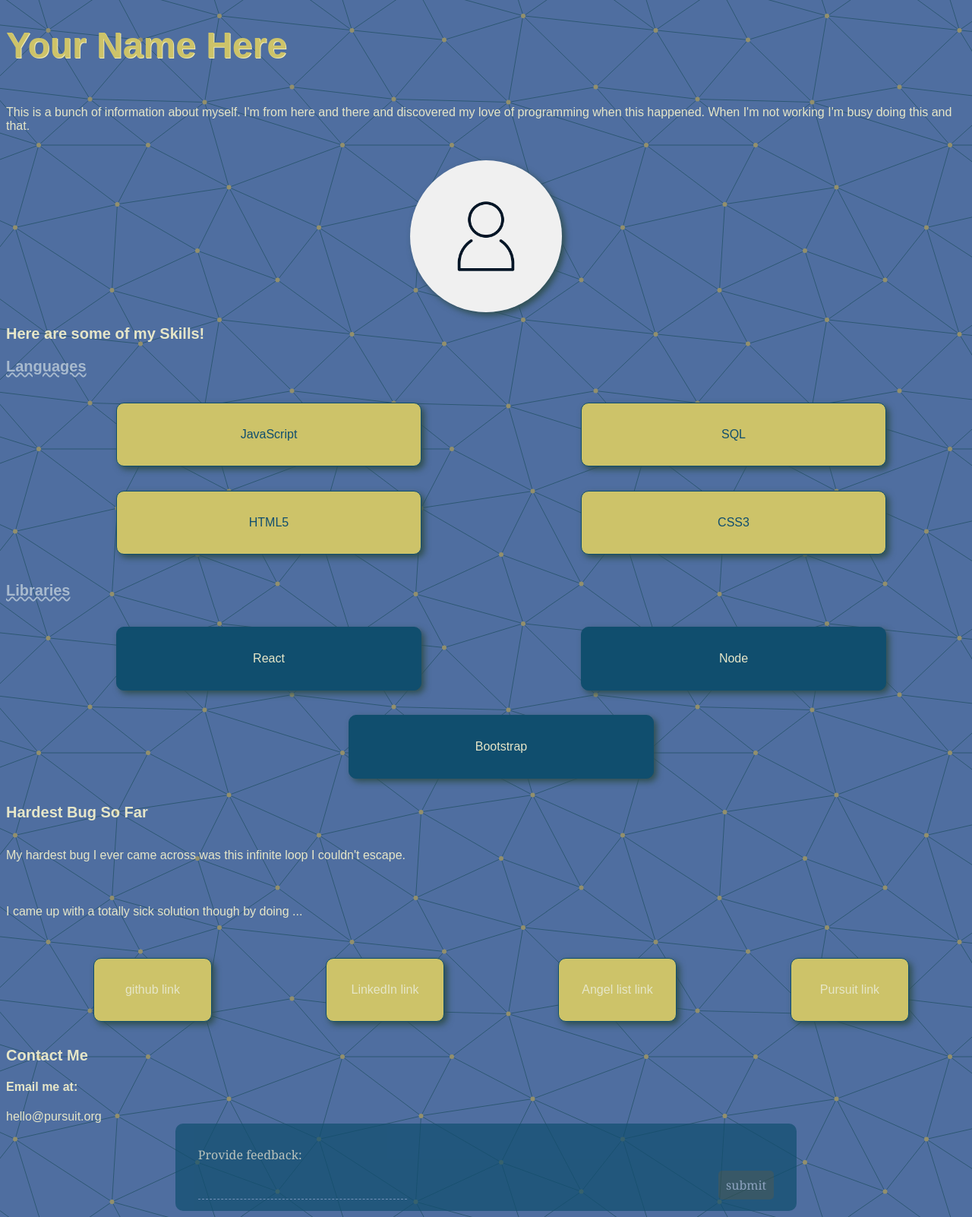
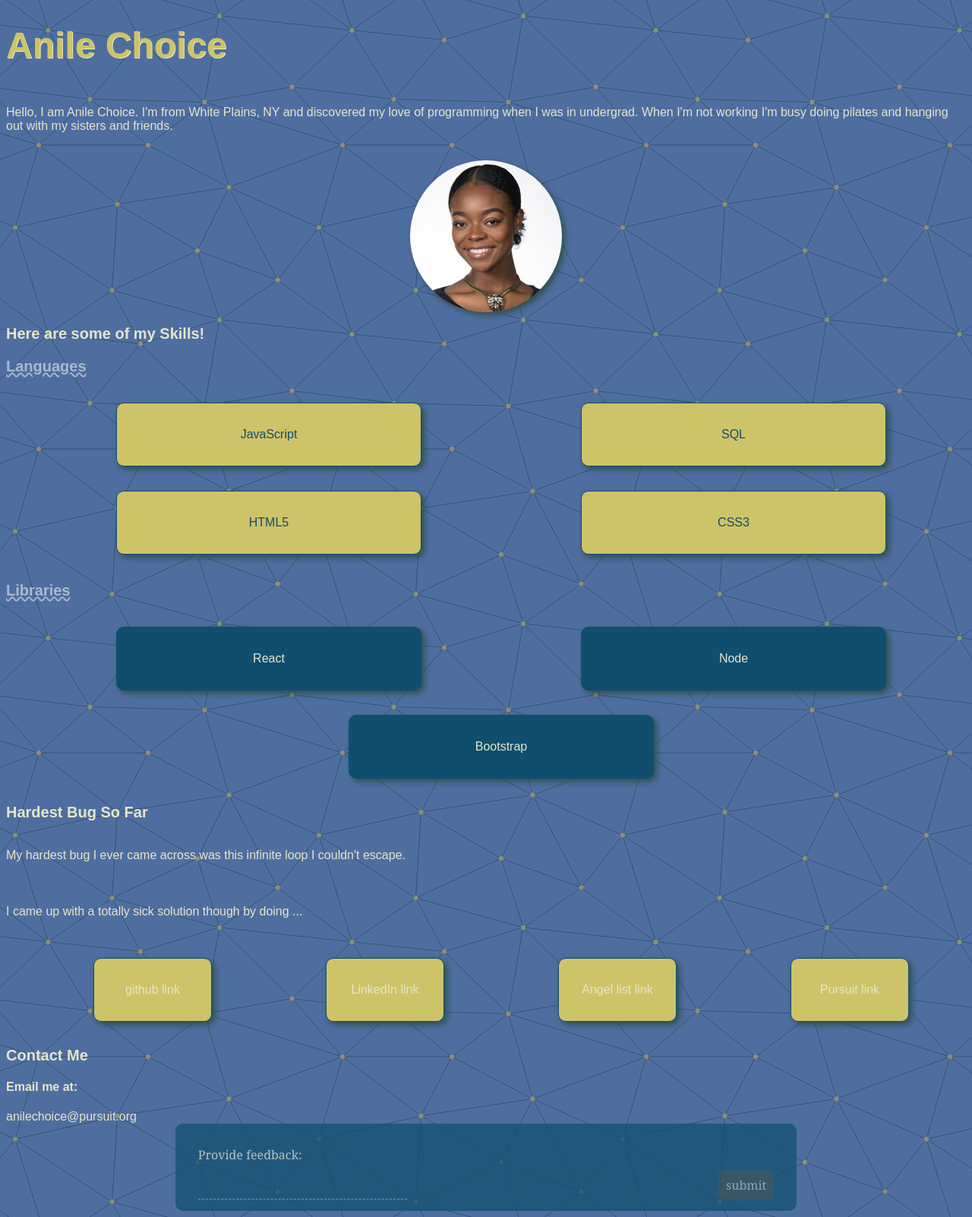
Before and after one commit to 10-2-pursuit/lab-css-selectors, a plain HTML site: page index.html in a window 1280 px wide. Shown: the whole page at 76% size. Drawn offline with Linux system fonts and the light colour scheme.

Commit message:
completed lab

```diff
--- a/index.html
+++ b/index.html
@@ -9,16 +9,16 @@
     <link rel="icon" type="image/x-icon" href="/assets/favicon.ico" />
   </head>
   <body>
-    <h1>Your Name Here</h1>
+    <h1>Anile Choice</h1>
     <div>
       <p>
-        This is a bunch of information about myself. I'm from here and there and
-        discovered my love of programming when this happened. When I'm not
-        working I'm busy doing this and that.
+        Hello, I am Anile Choice. I'm from White Plains, NY and
+        discovered my love of programming when I was in undergrad. When I'm not
+        working I'm busy doing pilates and hanging out with my sisters and friends.
       </p>
     </div>
 
-    <img src="./assets/avatar-gfe7eab2c5_640.png" alt="Profile photo" />
+    <img src="headshot1.jpeg" alt="Profile photo" />
 
     <div>
       <h2>Here are some of my Skills!</h2>
@@ -49,17 +49,17 @@
     </div>
 
     <ul class="links">
-      <li><a href="#">github link</a></li>
-      <li><a href="#">LinkedIn link</a></li>
+      <li><a href="https://github.com/anilechoice">github link</a></li>
+      <li><a href="https://www.linkedin.com/in/anile-choice/">LinkedIn link</a></li>
       <li><a href="#">Angel list link</a></li>
-      <li><a href="#">Pursuit link</a></li>
+      <li><a href="https://www.pursuit.org/">Pursuit link</a></li>
     </ul>
 
     <footer>
       <h2>Contact Me</h2>
       <div>
         <h4>Email me at:</h4>
-        <a href="#" target="_top">hello@pursuit.org</a>
+        <a href="anilechoice@puruit.org" target="_top">anilechoice@pursuit.org</a>
       </div>
       <form>
         <label>Provide feedback:</label>
```
Also changed, not shown: headshot1.jpeg (added).
